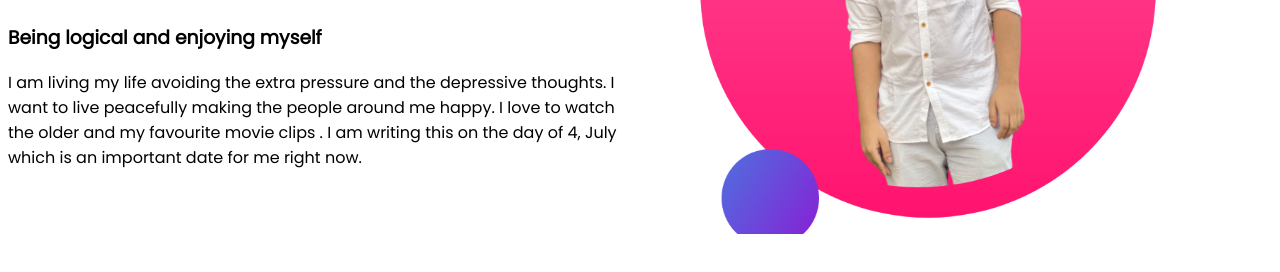
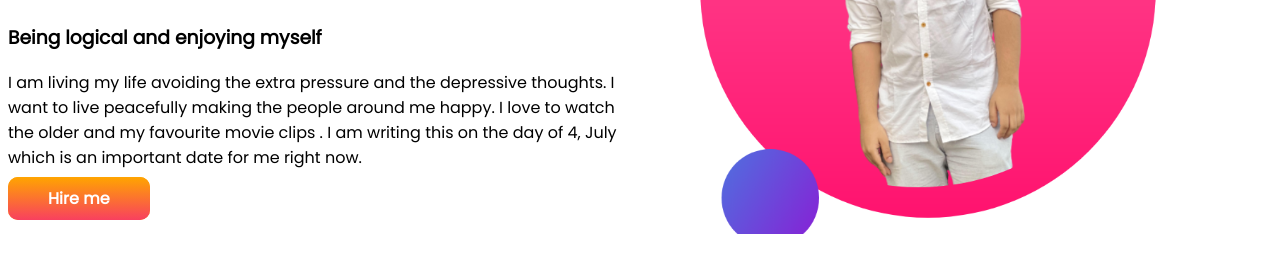
Before and after one commit to shahriartoky0/developer-portfolio, a plain HTML site: page index.html in a window 1280 px wide. Shown: the part 260-532 px from the top of the page. Drawn offline with Linux system fonts and the light colour scheme.

Commit message:
button added

```diff
--- a/index.html
+++ b/index.html
@@ -21,6 +21,8 @@
             <p> I am living my life avoiding the extra pressure and the depressive thoughts. I want to live peacefully
                 making the people around me happy. I love to watch the older and my favourite movie clips . I am writing
                 this on the day of 4, July which is an important date for me right now.</p>
+            <a class="link-button" target="_blank" href="https://www.facebook.com/sahrear.toky/">Hire me</a>
+
         </div>
         <div class="half-width">
             <img src="my-portfolio-bg2.png" alt="">
--- a/style.css
+++ b/style.css
@@ -23,3 +23,14 @@
     width: 80%;
     padding-left: 5%;
 }
+
+.link-button {
+    text-decoration: none;
+    background-color: orange;
+    padding: 10px 40px;
+    border-radius: 10px;
+    background-image: linear-gradient(orange, #f8405f);
+    color: white;
+    font-weight: 700;
+
+}
```
